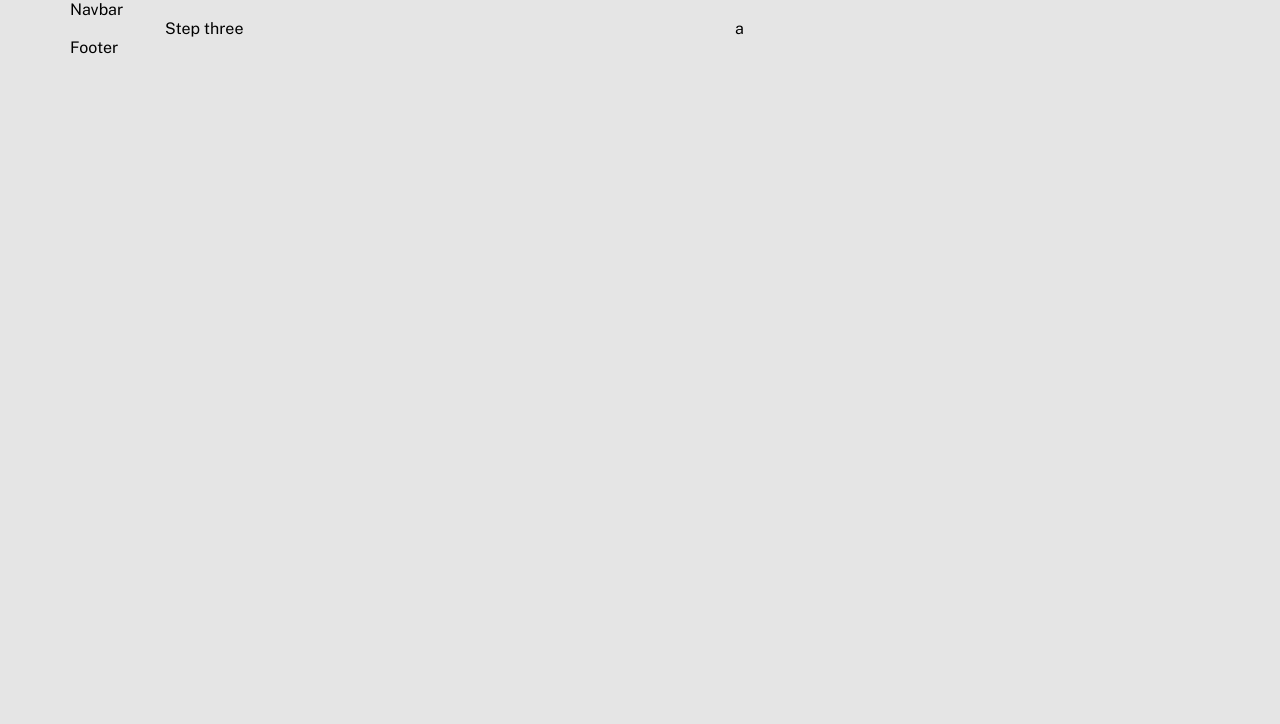
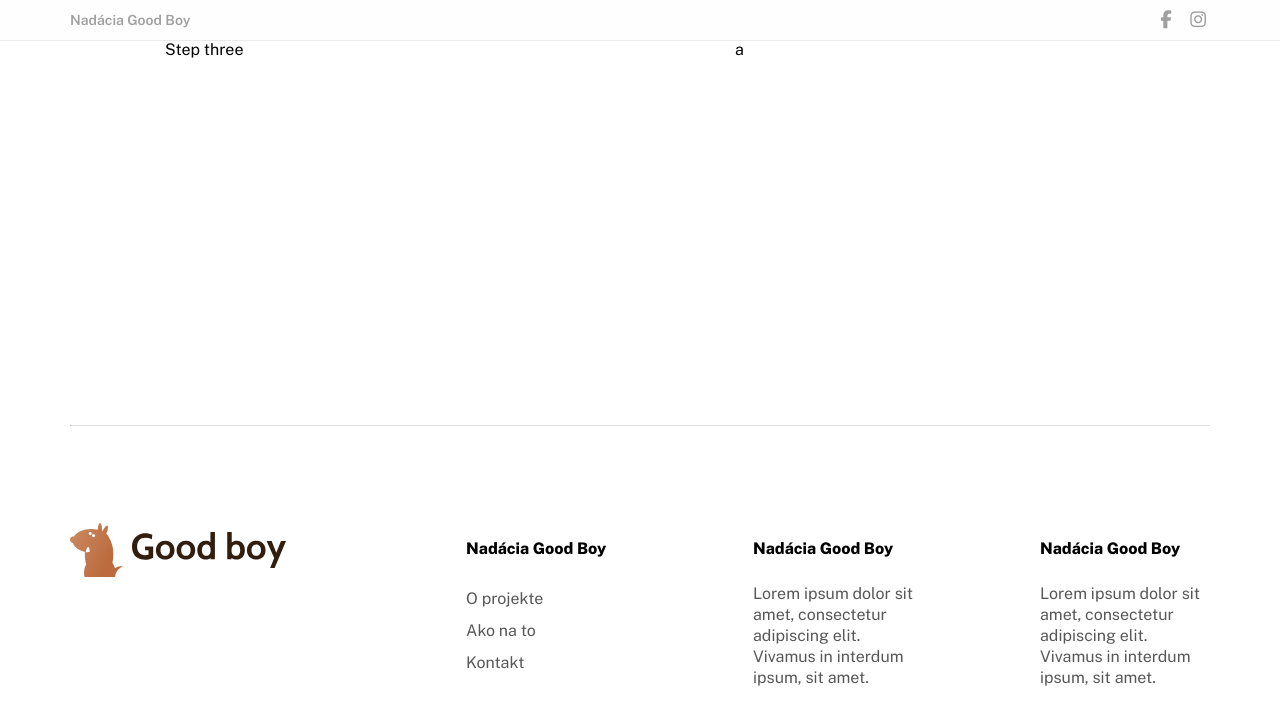
Before and after one commit to lukassiarny/goodrequest, a React (Create React App) app: page /zhrnutie in a window 1280 px wide. Shown: the top 724 px of the page. Built offline with nearby package versions, Linux system fonts and the light colour scheme.

Commit message:
Navbar + Footer

```diff
--- a/public/index.html
+++ b/public/index.html
@@ -17,6 +17,10 @@
       href="https://fonts.googleapis.com/css2?family=Public+Sans:wght@400;600;800&display=swap"
       rel="stylesheet"
     />
+    <script
+      src="https://kit.fontawesome.com/811f36addd.js"
+      crossorigin="anonymous"
+    ></script>
     <title>Good Request zadanie</title>
   </head>
   <body>
--- a/src/App.tsx
+++ b/src/App.tsx
@@ -5,11 +5,18 @@ import Navbar from "./components/Navbar";
 import SupportFormStepOne from "./pages/SupportForm/StepOne";
 import SupportFormStepThree from "./pages/SupportForm/StepThree";
 import SupportFormStepTwo from "./pages/SupportForm/StepTwo";
-import { Footer, Header, Main } from "./theme/layout";
+import {
+  Footer,
+  Header,
+  Main,
+  LayoutWrapper,
+  LayoutMainContent,
+} from "./theme/layout";
 
 const App: React.FC = () => {
   return (
-    <>
+    <LayoutWrapper>
+      <LayoutMainContent>
         <Header>
           <Navbar />
         </Header>
@@ -26,10 +33,11 @@ const App: React.FC = () => {
             </Route>
           </Switch>
         </Main>
+      </LayoutMainContent>
       <Footer>
         <FooterComponent />
       </Footer>
-    </>
+    </LayoutWrapper>
   );
 };
 
--- a/src/components/FooterComponent/index.tsx
+++ b/src/components/FooterComponent/index.tsx
@@ -1,9 +1,130 @@
+import { rem } from "polished";
 import React from "react";
+import { Link } from "react-router-dom";
 import styled from "styled-components";
-import { FlexContainer } from "../../theme/layout";
+import { Container } from "../../theme/layout";
+
+const Divider = styled.hr`
+  border-bottom: none;
+  border-top: ${rem(1)} solid ${({ theme }) => theme.colors.borderColor};
+`;
+
+const Row = styled.div`
+  display: flex;
+  justify-content: space-between;
+  align-items: flex-start;
+  width: 100%;
+  margin: ${rem(96)} 0;
+`;
+
+const LogoWrapper = styled.div`
+  flex: 0 1 33.333%;
+
+  & > a {
+    text-decoration: none;
+    display: flex;
+    width: fit-content;
+
+    & > :first-child {
+      margin-right: ${rem(8)};
+    }
+  }
+`;
+
+const Columns = styled.div`
+  flex: 0 1 66.6666%;
+  display: flex;
+  justify-content: space-between;
+  flex-wrap: wrap;
+`;
+
+const Col = styled.div`
+  flex: 0 1 ${rem(170)};
+  margin: ${rem(16)};
+
+  &:last-of-type {
+    margin: ${rem(16)} 0 ${rem(16)} ${rem(16)};
+  }
+`;
+
+const ColTitle = styled.h3`
+  font-weight: 800;
+  font-size: ${rem(16)};
+  line-height: ${rem(21)};
+  margin-bottom: ${rem(24)};
+`;
+
+const ColList = styled.ul``;
+
+const ColListItem = styled.li`
+  padding: ${rem(4)} 0;
+
+  & > a {
+    text-decoration: none;
+    color: ${({ theme }) => theme.colors.textMiddle};
+    line-height: ${rem(24)};
+
+    &:hover,
+    &:focus,
+    &:active {
+      text-decoration: underline;
+    }
+  }
+`;
+
+const ColText = styled.div`
+  line-height: ${rem(21)};
+  color: ${({ theme }) => theme.colors.textMiddle};
+`;
 
 const Footer: React.FC = () => {
-  return <FlexContainer>Footer</FlexContainer>;
+  return (
+    <Container>
+      <Divider />
+      <Row>
+        <LogoWrapper>
+          <Link to="/">
+            <img src="/assets/logo-img.svg" alt="Good boy" />
+            <img src="/assets/logo-text.svg" alt="Good boy" />
+          </Link>
+        </LogoWrapper>
+        <Columns>
+          <Col>
+            <ColTitle>Nadácia Good Boy</ColTitle>
+            <ColList>
+              <ColListItem>
+                <Link to="/o-projekte">O projekte</Link>
+              </ColListItem>
+              <ColListItem>
+                <Link to="/ako-na-to">Ako na to</Link>
+              </ColListItem>
+              <ColListItem>
+                <Link to="/kontakt">Kontakt</Link>
+              </ColListItem>
+            </ColList>
+          </Col>
+          <Col>
+            <ColTitle>Nadácia Good Boy</ColTitle>
+            <ColText>
+              <p>
+                Lorem ipsum dolor sit amet, consectetur adipiscing elit. Vivamus
+                in interdum ipsum, sit amet.
+              </p>
+            </ColText>
+          </Col>
+          <Col>
+            <ColTitle>Nadácia Good Boy</ColTitle>
+            <ColText>
+              <p>
+                Lorem ipsum dolor sit amet, consectetur adipiscing elit. Vivamus
+                in interdum ipsum, sit amet.
+              </p>
+            </ColText>
+          </Col>
+        </Columns>
+      </Row>
+    </Container>
+  );
 };
 
 export default Footer;
--- a/src/components/Navbar/index.tsx
+++ b/src/components/Navbar/index.tsx
@@ -1,15 +1,65 @@
+import { rem } from "polished";
 import React from "react";
+import { Link } from "react-router-dom";
 import styled from "styled-components";
 import { Container } from "../../theme/layout";
 
 const NavbarWrapper = styled.div`
   width: 100%;
+  height: ${rem(40)};
+  box-shadow: 0px 1px 0px rgba(0, 0, 0, 0.08);
+  background: ${({ theme }) => theme.colors.navbarBackground};
+`;
+
+const StyledContainer = styled(Container)`
+  display: flex;
+  justify-content: space-between;
+  align-items: center;
+  height: 100%;
+`;
+
+const TitleLink = styled(Link)`
+  font-size: ${rem(14)};
+  font-weight: 600;
+  line-height: ${rem(16.45)};
+  text-decoration: none;
+  color: ${({ theme }) => theme.colors.textLight};
+`;
+
+const IconsWrapper = styled.div`
+  display: flex;
+
+  & > :not(:last-child) {
+    margin-right: ${rem(8)};
+  }
+`;
+
+const SocialIcon = styled.a`
+  width: ${rem(24)};
+  height: ${rem(24)};
+  display: flex;
+  align-items: center;
+  justify-content: center;
+  text-decoration: none;
+  color: ${({ theme }) => theme.colors.textLight};
+  font-size: ${rem(18)};
+  cursor: pointer;
 `;
 
 const Navbar: React.FC = () => {
   return (
     <NavbarWrapper>
-      <Container>Navbar</Container>
+      <StyledContainer>
+        <TitleLink to="/">Nadácia Good Boy</TitleLink>
+        <IconsWrapper>
+          <SocialIcon href="https://www.facebook.com/" target="_blank">
+            <i className="fab fa-facebook-f"></i>
+          </SocialIcon>
+          <SocialIcon href="https://www.instagram.com/" target="_blank">
+            <i className="fab fa-instagram"></i>
+          </SocialIcon>
+        </IconsWrapper>
+      </StyledContainer>
     </NavbarWrapper>
   );
 };
--- a/src/pages/SupportForm/Layout.tsx
+++ b/src/pages/SupportForm/Layout.tsx
@@ -1,8 +1,9 @@
 import React from "react";
 import styled from "styled-components";
-import { FlexContainer } from "../../theme/layout";
+import { Container } from "../../theme/layout";
 
-const StyledFlexContainer = styled(FlexContainer)`
+const StyledContainer = styled(Container)`
+  display: flex;
   justify-content: center;
 `;
 
@@ -16,10 +17,10 @@ const ImageWrapper = styled.div`
 
 const SupportUsLayout: React.FC = ({ children }) => {
   return (
-    <StyledFlexContainer>
+    <StyledContainer>
       <FormWrapper>{children}</FormWrapper>
       <ImageWrapper>a</ImageWrapper>
-    </StyledFlexContainer>
+    </StyledContainer>
   );
 };
 
--- a/src/theme/globalStyles.tsx
+++ b/src/theme/globalStyles.tsx
@@ -20,6 +20,10 @@ const GlobalStyle = createGlobalStyle`
     -moz-osx-font-smoothing: grayscale;
     font-smooth: antialiased;
   }
+
+  ul {
+    list-style: none;
+  }
 `;
 
 export default GlobalStyle;
--- a/src/theme/layout.tsx
+++ b/src/theme/layout.tsx
@@ -1,4 +1,3 @@
-import React from "react";
 import styled from "styled-components";
 import { rem } from "polished";
 
@@ -9,9 +8,16 @@ export const Container = styled.div`
   padding: 0 ${rem(30)};
 `;
 
-export const FlexContainer = styled(Container)`
+export const LayoutWrapper = styled.div`
+  position: relative;
+  min-height: 100vh;
+  overflow: hidden;
   display: flex;
-  flex-wrap: wrap;
+  flex-direction: column;
+`;
+
+export const LayoutMainContent = styled.div`
+  flex: 1 0 auto;
 `;
 
 export const Header = styled.header`
@@ -24,4 +30,5 @@ export const Main = styled.header`
 
 export const Footer = styled.footer`
   width: 100%;
+  flex-shrink: 0;
 `;
--- a/src/theme/theme.ts
+++ b/src/theme/theme.ts
@@ -4,8 +4,12 @@ export const theme = {
   colors: {
     primaryOne: "#CD8B65",
     primaryTwo: "#BB6B3D",
-    text: "#2F2F2F",
-    mainBackground: "#E5E5E5",
+    textPrimary: "#2F2F2F",
+    textLight: "#9F9F9F",
+    textMiddle: "#585757",
+    mainBackground: "#fff",
+    navbarBackground: "#FEFEFE",
+    borderColor: "#DFDFDF",
   },
   font: {
     familyPrimary: "'Public Sans', sans-serif",
```
Also changed, not shown: public/assets/logo-img.svg (added), public/assets/logo-text.svg (added). Lines whose indentation alone changed are shown as unchanged.
